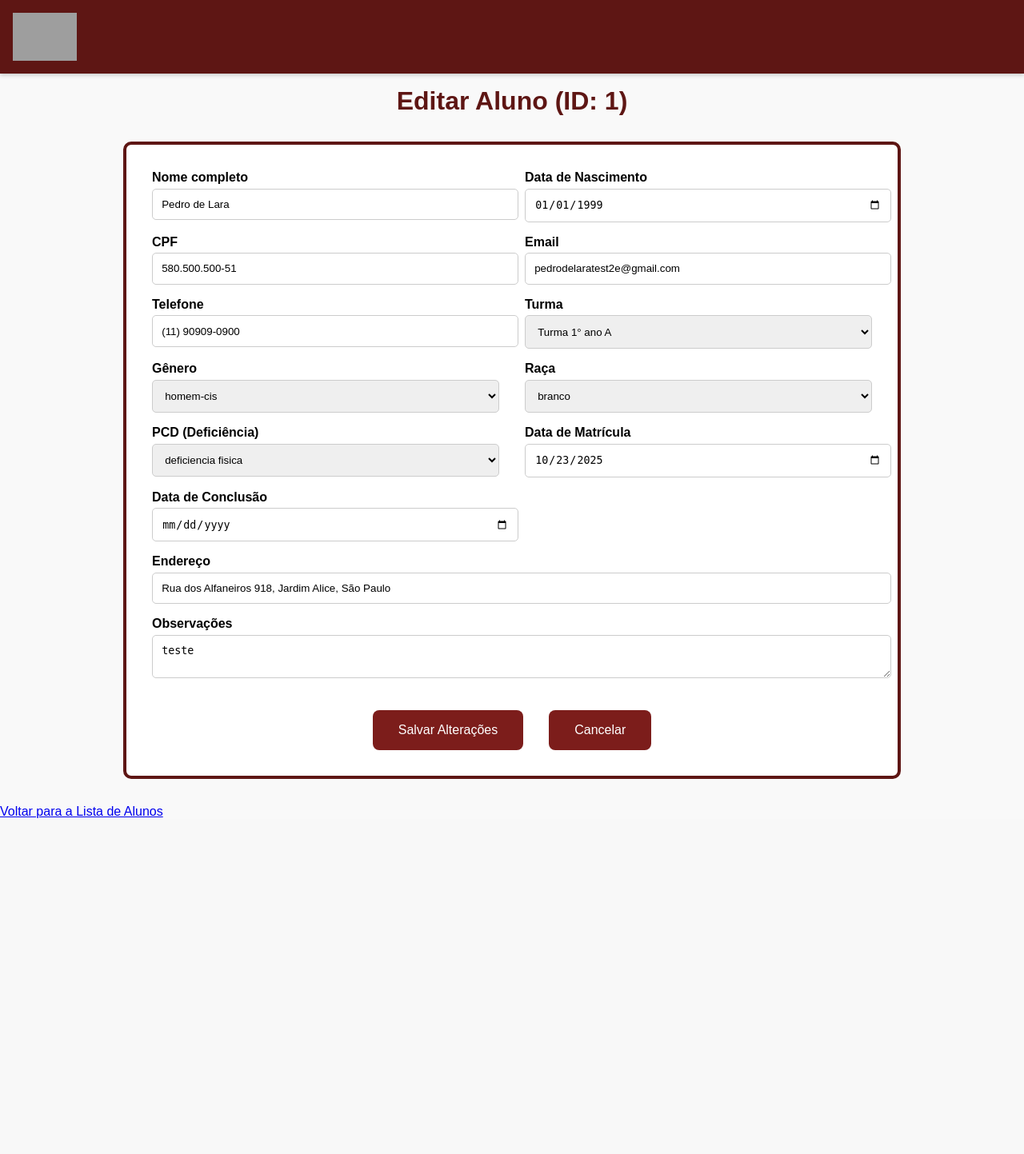
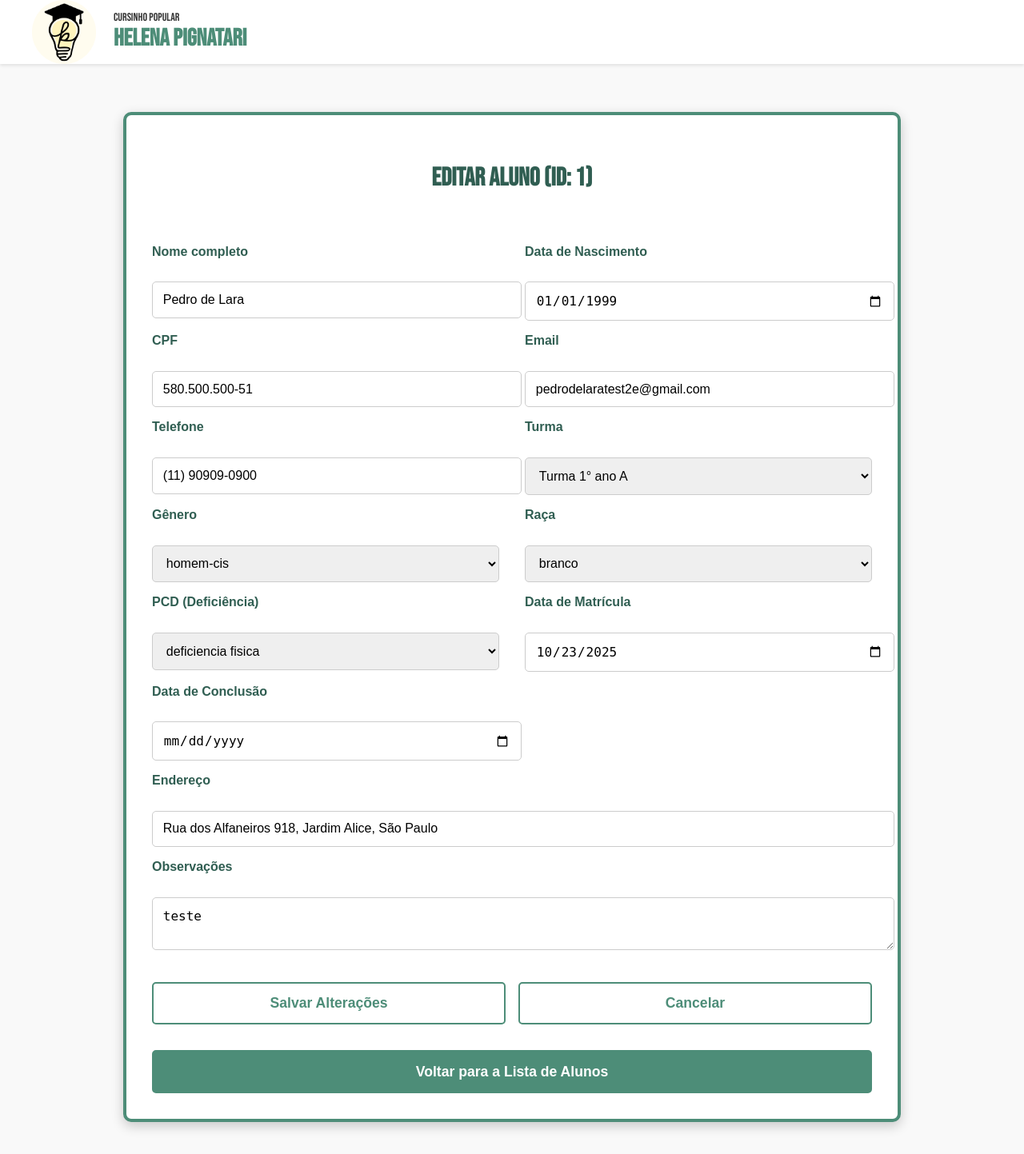
Before and after one commit to biatzzz/projetointegradorunivesp, a Flask app: page /editar-aluno/1 in a window 1280 px wide. Shown: the whole page at 80% size. Before the commit the page ends 1023 px from the top, so only its background shows below. Run offline with Flask 3, Linux system fonts and the light colour scheme; grey boxes are pictures that could not be loaded.

Commit message:
Alterações html

```diff
--- a/templates/cadastrar-aluno.html
+++ b/templates/cadastrar-aluno.html
@@ -165,7 +165,7 @@
 </head>
 <body class="pagina-principal">
 
-    {# Variáveis Jinja #}
+    {# Estrutura do header copiada do cadastrar_curso.html #}
     {% set logo_header_url = url_for('static', filename='logo.png') %}
 
     <div class="relative min-h-screen w-full">
--- a/templates/detalhes_turma.html
+++ b/templates/detalhes_turma.html
@@ -34,7 +34,7 @@
         }
 
         .header {
-            background-color: var(--cor-principal);
+            background-color: var(--cor-fundo);
             padding: 1rem;
             display: flex;
             align-items: center;
--- a/templates/editar_aluno.html
+++ b/templates/editar_aluno.html
@@ -2,98 +2,200 @@
 <html lang="pt-BR">
 <head>
     <meta charset="UTF-8">
+    <meta name="viewport" content="width=device-width, initial-scale=1.0">
     <title>Editar Aluno</title>
+    <link href="https://fonts.googleapis.com/icon?family=Material+Icons" rel="stylesheet">
+    <link href="https://fonts.googleapis.com/css2?family=Bebas+Neue&display=swap" rel="stylesheet">
+    <link rel="stylesheet" href="{{ url_for('static', filename='style.css') }}">
     <style>
+        /* ==================================== */
+        /* PALETA DE CORES (Verde Musgo) */
+        /* ==================================== */
+        :root {
+            --cor-principal: #4d8d78; /* Verde Musgo */
+            --cor-hover: #3b705e;
+            --cor-titulo: #305e52;
+            --cor-fundo: #f9f9f9;
+        }
+
+        /* ==================================== */
+        /* ESTRUTURA E CENTRALIZAÇÃO */
+        /* ==================================== */
         body {
             font-family: sans-serif;
             margin: 0;
-            background-color: #f9f9f9;
+            background-color: var(--cor-fundo);
         }
 
-        header {
-            background-color: #5e1614;
-            padding: 1rem;
-            display: flex;
-            align-items: center;
-            box-shadow: 0 2px 5px rgba(0,0,0,0.2);
+        /* Classe de body adicionada para consistência com login.html */
+        .pagina-principal {
+            background-color: var(--cor-fundo);
         }
 
-        .logo {
-            height: 60px;
+        /* Estilo de centralização adaptado para formulários maiores */
+        .main-content.centered-form {
+            display: flex;
+            justify-content: center; /* Centraliza horizontalmente */
+            align-items: flex-start;    /* Alinha ao topo para permitir a rolagem */
+            min-height: calc(100vh - 92px);
+            padding-top: 140px;
+            padding-bottom: 40px;
          }
 
-        h1 {
-            color: #5e1614;
-            text-align: center;
-            margin-top: 1rem;
+        /* ==================================== */
+        /* ESTILO DO CONTAINER E FORMULÁRIO */
+        /* ==================================== */
+        .form-container {
+            background: white;
+            padding: 2rem;
+            border: 4px solid var(--cor-principal);
+            border-radius: 10px;
+            width: 100%;
+            max-width: 900px;
+            box-shadow: 0 5px 15px rgba(0,0,0,0.2);
+            margin: 0 1rem;
         }
 
+        /* Título (h1 original alterado para h2) */
+        .form-container h2 {
+            text-align: center;
+            margin-bottom: 2rem;
+            color: var(--cor-titulo);
+            font-family: 'Bebas Neue', cursive;
+            font-size: 2rem;
+        }
+
+        /* Layout do Formulário (Flexbox/Grid) */
         form {
-            max-width: 900px;
-            margin: 2rem auto;
-            background: #fff;
-            padding: 2rem;
-            border-radius: 10px;
-            border: 4px solid #5e1614;
             display: grid;
             grid-template-columns: 1fr 1fr;
             gap: 1rem 2rem;
+            padding: 0;
+            margin: 0;
+            border: none;
+            background: none;
         }
 
         label {
+            margin-bottom: 0.3rem;
             font-weight: bold;
-            margin-bottom: 0.3rem;
-            display: block;
+            color: var(--cor-titulo);
         }
 
-        .form-group {
-            display: flex;
-            flex-direction: column;
-        }
-
-        .full-width {
-            grid-column: 1 / 3;
-        }
+        .form-group { display: flex; flex-direction: column; }
+        .full-width { grid-column: 1 / 3; }
 
         input, textarea, select {
-            padding: 0.7rem;
+            padding: 0.8rem;
             border: 1px solid #ccc;
             border-radius: 5px;
             width: 100%;
+            font-size: 1rem;
         }
 
+        /* Botões */
         .button-group {
             grid-column: 1 / 3;
             display: flex;
-    justify-content: center; /* Alterado para centralizar */
-    gap: 2rem; /* Adicionado um espaçamento entre os botões */
+            justify-content: center;
+            gap: 1rem;
             margin-top: 1.5rem;
         }
 
+        /* Botões Secundários (Voltar e Limpar) - Fundo Branco, Borda Verde */
         .btn {
-    /* Mantenha as outras propriedades do botão */
-    padding: 1rem 2rem;
-    background-color: #7c1d1b;
-    color: white;
-    border: none;
-    border-radius: 8px;
+            flex: 1; /* Garante que os 3 botões tenham a mesma largura */
+            padding: 0.9rem 1rem;
+
+            /* ESTILO SECUNDÁRIO */
+            background-color: white;
+            color: var(--cor-principal);
+            border: 2px solid var(--cor-principal);
+
+            border-radius: 5px;
             cursor: pointer;
-    font-size: 1rem;
-    text-decoration: none; /* Adicionado para o link de cancelar */
+            font-size: 1.1rem;
+            font-weight: bold;
+            transition: all 0.3s;
+            text-align: center;
+            text-decoration: none;
+
+            /* CORREÇÃO DE TAMANHO: Garante uniformidade entre <button> e <a> */
+            box-sizing: border-box;
+            display: flex;
+            align-items: center;
+            justify-content: center;
         }
 
-.btn:hover {
-    background-color: #5e1614;
+        /* Hover para Secundários (Inverte cores) */
+        .btn:hover:not(.btn-submit) {
+            background-color: var(--cor-principal);
+            color: white;
+            border-color: var(--cor-principal);
+        }
+
+        /* Botão Cadastrar (Principal) - Fundo Verde */
+        .btn-submit {
+            background-color: var(--cor-principal);
+            color: white;
+            border: 2px solid var(--cor-principal);
+        }
+
+        /* Hover para Cadastrar (Fundo mais escuro) */
+        .btn-submit:hover {
+            background-color: var(--cor-hover);
+            color: white;
+            border-color: var(--cor-hover);
+        }
+
+        /* Media Query para telas menores */
+        @media (max-width: 768px) {
+            form {
+                grid-template-columns: 1fr;
+                gap: 1rem;
+            }
+            .full-width { grid-column: 1 / 2; }
+            .button-group {
+                grid-column: 1 / 2;
+                flex-direction: column; /* Em telas pequenas, botões em coluna */
+            }
+            .btn { flex: none; width: 100%; }
         }
     </style>
 </head>
-<body>
 
-    <header>
-        <img src="https://i.ibb.co/XZ9k2pGG/fdab45abb64cec37c5057c458f47027f.png" alt="Logo" class="logo">
+<body class="pagina-principal">
+
+
+    {# Estrutura do header copiada do cadastrar_curso.html #}
+    {% set logo_header_url = url_for('static', filename='logo.png') %}
+
+    <div class="relative min-h-screen w-full">
+        <header class="header">
+            <div class="header-container">
+                <div class="logo-area">
+                    <a href="{{ url_for('home') }}" aria-label="Voltar para a página inicial" class="logo-link">
+                        <div class="logo-circle">
+                            <img
+                                alt="Logo do Cursinho Popular Helena Pignatari"
+                                src="{{ logo_header_url }}"
+                                width="80"
+                                height="80"
+                                class="logo-img"
+                            />
+                        </div>
+                    </a>
+                    <div class="logo-text">
+                        <p class="logo-subtitle">Cursinho Popular</p>
+                        <h1 class="logo-title">Helena Pignatari</h1>
+                    </div>
+                </div>
+            </div>
         </header>
 
-<h1>Editar Aluno (ID: {{ aluno.id_Aluno }})</h1>
+        <main class="main-content centered-form">
+            <div class="form-container">
+            <h2>Editar Aluno (ID: {{ aluno.id_Aluno }})</h2>
 
     <form method="POST" id="form-aluno">
         <div class="form-group">
@@ -202,7 +304,7 @@
         </div>
     </form>
 
-    <a href="{{ url_for('visualizar_alunos') }}" class="btn-voltar">Voltar para a Lista de Alunos</a>
+    <a href="{{ url_for('visualizar_alunos') }}" class="btn btn-submit">Voltar para a Lista de Alunos</a>
 
     <script>
         function mascaraCPF(campo) {
@@ -227,6 +329,7 @@
             campo.value = valor;
         }
     </script>
-
+    </div>
+</main>
 </body>
 </html>
--- a/templates/visualizar_turmas.html
+++ b/templates/visualizar_turmas.html
@@ -32,7 +32,7 @@
         }
 
         .header {
-            background-color: var(--cor-principal);
+            background-color: var(--cor-fundo);
             padding: 1rem;
             display: flex;
             align-items: center;
```
Also changed, not shown: templates/gestao_matricula.html (+28 -10 lines), banco.db. Lines whose indentation alone changed are shown as unchanged.
